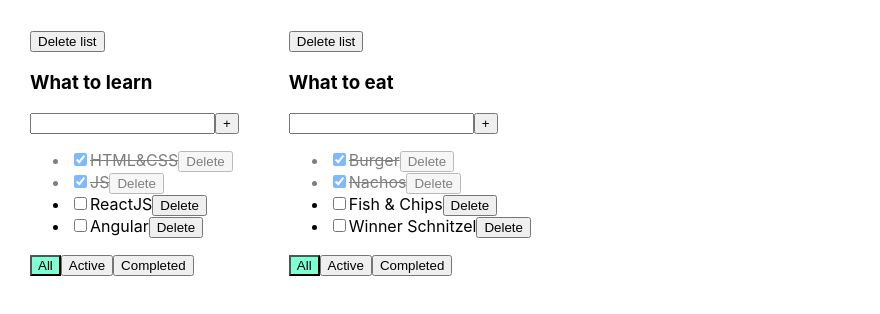
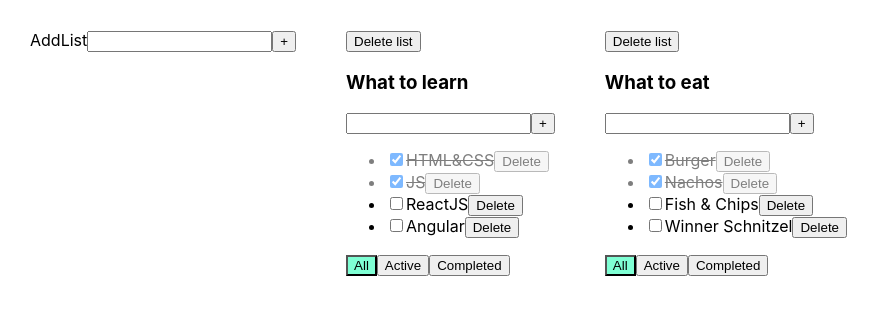
Before and after one commit to AlisherUrazbayev/todo-list, a React (Create React App) app: page / in a window 1280 px wide. Shown: the top 314 px of the page, without its empty margins (0-880 px from the left). Built offline with nearby package versions, Linux system fonts and the light colour scheme.

Commit message:
Refactor Input form component and make editable span

```diff
--- a/src/App.css
+++ b/src/App.css
@@ -9,9 +9,10 @@
 
 .error {
   border: red 1px solid;
+  background: aqua;
 }
 
-.error-message {
+.errorMessage {
   color: red;
 }
 
--- a/src/App.tsx
+++ b/src/App.tsx
@@ -2,6 +2,7 @@ import React, {useState} from 'react';
 import './App.css';
 import TodoList, {TaskType} from "./TodoList";
 import {v1} from "uuid";
+import AddItemForm from "./components/AddItemForm";
 
 export type FilterValueTypes = "all" | "active" | "completed";
 
@@ -53,8 +54,12 @@ function App() {
         setTasks({...tasks, [todoList_ID]: [newTask, ...tasks[todoList_ID]]});
     }
 
-    const changeFilter = (filter: FilterValueTypes, todoList_ID: string) => {
-        setTodoLists(todoLists.map(tl => tl.id === todoList_ID ? {...tl, filter} : tl));
+    const changeTaskTitle = (title: string, id: string, todoList_ID: string) => {
+        setTasks({
+            ...tasks, [todoList_ID]: tasks[todoList_ID].map((task) => {
+                return task.id === id ? {...task, title} : task;
+            })
+        })
     }
 
     const changeTaskStatus = (status: boolean, id: string, todoList_ID: string) => {
@@ -69,8 +74,22 @@ function App() {
         })
     }
 
+    const changeFilter = (filter: FilterValueTypes, todoList_ID: string) => {
+        setTodoLists(todoLists.map(tl => tl.id === todoList_ID ? {...tl, filter} : tl));
+    }
+
     const deleteList = (id: string) => {
         setTodoLists(todoLists.filter(el => el.id !== id));
+    }
+
+    const addList = (title: string) => {
+        const todoList_ID = v1();
+        setTodoLists([{id: todoList_ID, title, filter: "all"}, ...todoLists]);
+        setTasks({[todoList_ID]: [], ...tasks});
+    }
+
+    const changeListTitle = (title: string, todoList_ID: string) => {
+        setTodoLists(todoLists.map(list => list.id === todoList_ID ? {...list, title} : list));
     }
 
     const todoListsComponent = todoLists.map((tl) => {
@@ -78,17 +97,21 @@ function App() {
         if (tl.filter === "active") filteredTasks = tasks[tl.id].filter(t => !t.isDone)
         if (tl.filter === "completed") filteredTasks = tasks[tl.id].filter(t => t.isDone)
         return (
-            <TodoList title={tl.title} tasks={filteredTasks}
+            <TodoList key={tl.id}
+                      title={tl.title} tasks={filteredTasks}
                       filter={tl.filter} todoList_ID={tl.id}
                       removeTask={removeTask} changeFilter={changeFilter}
                       addTask={addTask} changeTaskStatus={changeTaskStatus}
-                      deleteList={deleteList}
+                      deleteList={deleteList} changeTaskTitle={changeTaskTitle}
+                      changeListTitle={changeListTitle}
             />
         )
     })
 
     return (
         <div className="App">
+            AddList
+            <AddItemForm addItem={addList}/>
             {todoListsComponent}
         </div>
     );
--- a/src/TodoList.tsx
+++ b/src/TodoList.tsx
@@ -1,10 +1,12 @@
-import React, {ChangeEvent, useState} from "react";
+import React, {ChangeEvent} from "react";
 import Button from "./components/Button";
 import {FilterValueTypes} from "./App";
+import AddItemForm from "./components/AddItemForm";
+import EditableText from "./components/EditableText";
 
 
 type TodoListPropsType = {
-    title?: string | number
+    title: string | number
     tasks: Array<TaskType>
     removeTask: (id: string, todoList_ID: string) => void
     changeFilter: (filter: FilterValueTypes, todoList_ID: string) => void
@@ -13,6 +15,8 @@ type TodoListPropsType = {
     filter: FilterValueTypes
     todoList_ID: string
     deleteList: (id: string) => void
+    changeTaskTitle: (title: string, id: string, todoList_ID: string) => void
+    changeListTitle: (title: string, todoList_ID: string) => void
 }
 
 export type TaskType = {
@@ -22,24 +26,6 @@ export type TaskType = {
 }
 
 const TodoList = (props: TodoListPropsType) => {
-
-    let [taskTitle, setTaskTitle] = useState("");
-    let [error, setError] = useState<string | null>(null);
-
-    const addTaskHandler = (title: string) => {
-        if (title.trim() !== "") {
-            props.addTask(title.trim(), props.todoList_ID);
-            setTaskTitle("");
-        } else {
-            setError("Invalid input");
-        }
-    }
-
-    const onChangeInputHandler = (event: ChangeEvent<HTMLInputElement>) => {
-        let taskValue = event.currentTarget.value;
-        setTaskTitle(taskValue);
-        setError(null)
-    }
 
     const removeTaskHandler = (id: string) => {
         props.removeTask(id, props.todoList_ID);
@@ -54,27 +40,33 @@ const TodoList = (props: TodoListPropsType) => {
     }
 
     const onDeleteHandler = () => {
-      props.deleteList(props.todoList_ID);
+        props.deleteList(props.todoList_ID);
+    }
+
+    const addTask = (title: string) => {
+        props.addTask(title, props.todoList_ID);
+    }
+
+    const changeListTitle = (title: string) => {
+        props.changeListTitle(title, props.todoList_ID);
     }
 
     return (
         <div>
-            <Button name={"Delete list"} callback={onDeleteHandler} />
-            <h3>{props.title}</h3>
-            <div>
-                <input value={taskTitle} onChange={onChangeInputHandler}
-                       onKeyDown={(event) => {
-                           if (event.key === "Enter") addTaskHandler(taskTitle);
-                       }}/>
-                <Button name={"+"} callback={() => addTaskHandler(taskTitle)}/>
-            </div>
+            <Button name={"Delete list"} callback={onDeleteHandler}/>
+            <h3><EditableText text={props.title.toString()} callBack={changeListTitle} /></h3>
+            <AddItemForm addItem={addTask}/>
             <ul>
                 {props.tasks.map(element => {
+                    const changeTaskTitle = (title: string) => {
+                        props.changeTaskTitle(title, element.id, props.todoList_ID)
+                    }
+
                     return (
                         <li key={element.id} className={element.isDone ? "is-done" : ""}>
                             <input type="checkbox" checked={element.isDone}
                                    onChange={(event) => onChangeCheckboxHandler(event, element.id)}/>
-                            <span>{element.title}</span>
+                            <EditableText text={element.title} callBack={changeTaskTitle}/>
                             <Button name={"Delete"} callback={() => removeTaskHandler(element.id)}/>
                         </li>
                     )
--- /dev/null
+++ b/src/components/AddItemForm.tsx
@@ -0,0 +1,42 @@
+import React, {useState, ChangeEvent} from 'react';
+import Button from "./Button";
+import '../App.css';
+
+type AddItemFormPropsType = {
+    addItem: (item: string) => void
+}
+
+const AddItemForm: React.FC<AddItemFormPropsType> = ({addItem}) => {
+
+    let [text, setText] = useState<string>("");
+    let [error, setError] = useState<string | null>(null);
+
+    const onChangeInputHandler = (event: ChangeEvent<HTMLInputElement>) => {
+        setText(event.currentTarget.value);
+        setError(null);
+    }
+
+    const submitHandler = (text: string) => {
+        if (text.trim() !== "") {
+            addItem(text.trim());
+            setText("");
+        } else {
+            setError("Invalid input");
+        }
+    }
+
+    return (
+        <div>
+            <input value={text} onChange={onChangeInputHandler}
+                   onKeyDown={(event) => {
+                       if (event.key === "Enter") submitHandler(text);
+                   }}
+                   className={error ? ".error" : ""}
+            />
+            <Button name={"+"} callback={() => submitHandler(text)}/>
+            {error && <div className={".errorMessage"}>{error}</div>}
+        </div>
+    );
+};
+
+export default AddItemForm;
--- /dev/null
+++ b/src/components/EditableText.tsx
@@ -0,0 +1,34 @@
+import React, {ChangeEvent, useState} from 'react';
+
+type EditableTextPropsType = {
+    text: string
+    callBack: (title: string) => void
+}
+
+const EditableText: React.FC<EditableTextPropsType> = ({text, callBack}) => {
+
+    let [editMode, setEditMode] = useState<boolean>(false);
+    let [textValue, setTextValue] = useState<string>(text);
+
+    const onChangeHandler = (event: ChangeEvent<HTMLInputElement>) => {
+        setTextValue(event.currentTarget.value);
+    }
+
+    const onEditMode = () => {
+        setEditMode(true);
+    }
+
+    const offEditMode = () => {
+        setEditMode(false);
+        callBack(textValue);
+    }
+
+    return (
+        editMode
+            ? <input value={textValue} onChange={onChangeHandler}
+                     onBlur={offEditMode} autoFocus={true}/>
+            : <span onDoubleClick={onEditMode}>{text}</span>
+    );
+};
+
+export default EditableText;
```
